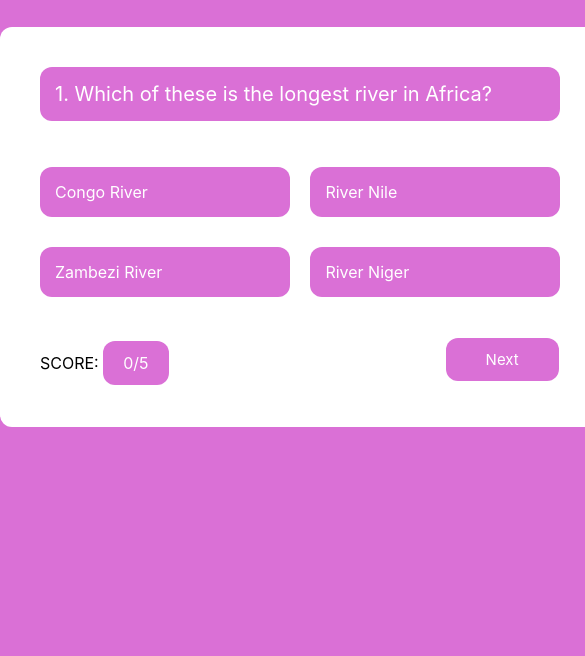
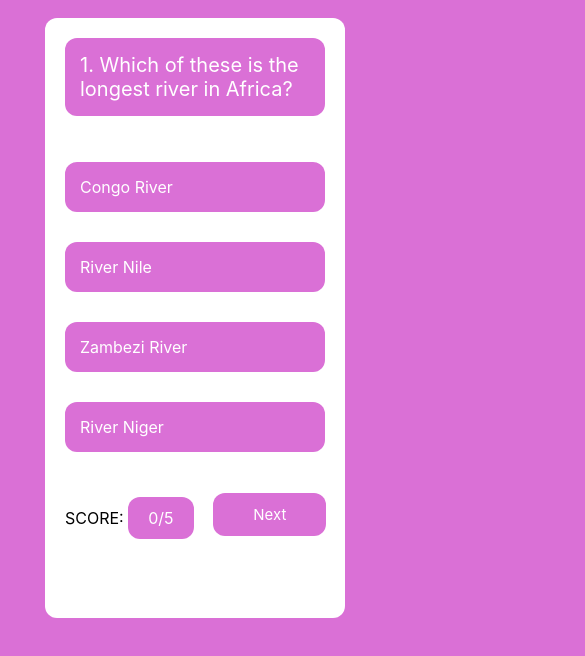
Before and after one commit to mercyinyang/QuizzApp, a plain HTML site: page index.html in a window 390 px wide. Shown: the part 92-748 px from the top of the page, 585 px wide, since content can reach past the window. Drawn offline with Linux system fonts and the light colour scheme.

Commit message:
updated files

```diff
--- a/index.html
+++ b/index.html
@@ -24,7 +24,7 @@
             </ul>
         </div>
 
-        <div class="nav">
+        <div class="bottom">
             <div class="score">
                 SCORE: <span id="score_card">0/5</span>
             </div>
--- a/style.css
+++ b/style.css
@@ -69,7 +69,7 @@ h1{
     background-color: red;
 }
 
-.nav{
+.bottom{
     float: left;
     width: 130%;
     padding: 25px 0px;
@@ -84,7 +84,7 @@ h1{
 .score span{
     background-color: orchid;
     color: white;
-    padding: 12px  20px;
+    padding: 11px  20px;
     border-radius: 12px;
 }
 
@@ -102,3 +102,21 @@ h1{
     cursor: pointer;
     font-size: 15px;
 }
+
+@media screen and (max-width: 601px) {
+    .container{
+        height: 600px;
+        width: 300px;
+        margin: 20px auto;
+        padding: 20px;
+    }
+    .bottom{
+        float: left;
+        width: 95%;
+        padding: 25px 0px;
+    }
+    .options ul li{
+        display: inline-block;
+        width: 100%;
+    }
+}
```
